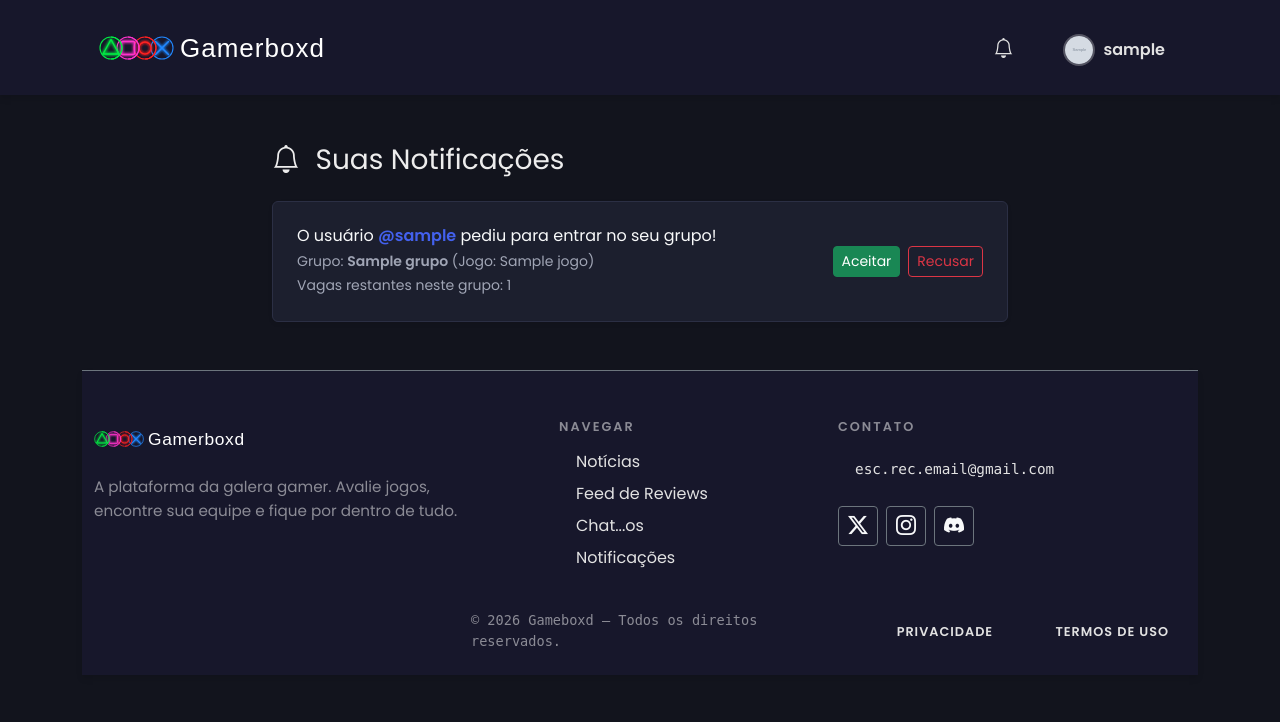
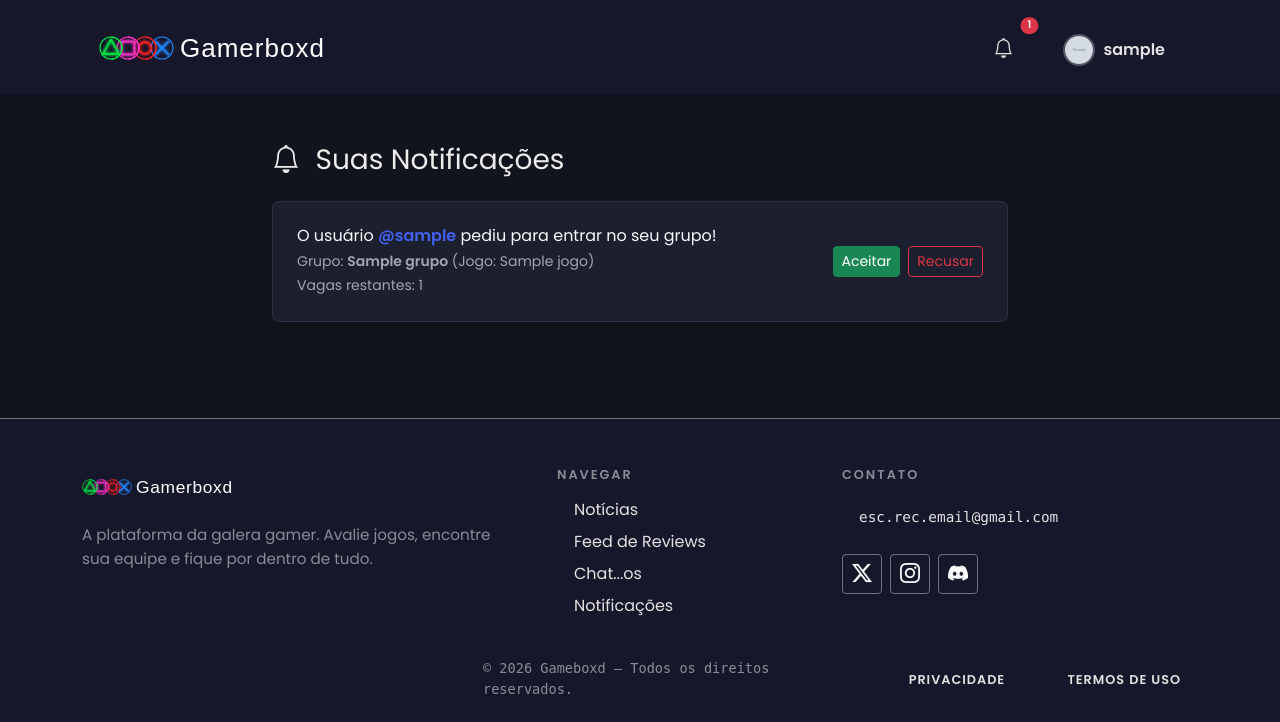
Before and after one commit to David-DEV2005/Gameboxd-Projeto-de-Desenvolvimento-Web-2, a Django app: page /notificacoes/ in a window 1280 px wide. Shown: the top 722 px of the page. Run offline with Django 5.2, Linux system fonts and the light colour scheme; a user stored in the database is signed in; tables that the repository leaves empty hold one stand-in row (values such as "Sample post"); grey boxes marked "Sample" are stand-in pictures.

Commit message:
Alerta de notificação e histórico de notificações
Ao chegar notificação aparecerá o ícone de alerta e quantas notificações chegaram, e haverá histórico guardando as notificações recebidas.

```diff
--- a/core/settings.py
+++ b/core/settings.py
@@ -69,6 +69,7 @@ TEMPLATES = [
                 'django.template.context_processors.request',
                 'django.contrib.auth.context_processors.auth',
                 'django.contrib.messages.context_processors.messages',
+                'lobby.context_processors.notificacoes',
             ],
         },
     },
--- /dev/null
+++ b/lobby/context_processors.py
@@ -0,0 +1,10 @@
+from .models import SolicitacaoGrupo
+
+def notificacoes(request):
+    if request.user.is_authenticated:
+        total = SolicitacaoGrupo.objects.filter(
+            grupo__lider=request.user,
+            status='Pendente'
+        ).count()
+        return {'total_notificacoes': total}
+    return {'total_notificacoes': 0}
--- a/lobby/templates/lobby/base.html
+++ b/lobby/templates/lobby/base.html
@@ -24,8 +24,13 @@
 
                     {% if user.is_authenticated %}
                         <li class="nav-item me-3 mt-1">
-                            <a class="nav-link nav-offwhite hover-neon-white fw-bold" href="{% url 'painel_notificacoes' %}">
+                            <a class="nav-link nav-offwhite hover-neon-white fw-bold position-relative" href="{% url 'painel_notificacoes' %}">
                                 <i class="bi bi-bell fs-5"></i>
+                                {% if total_notificacoes > 0 %}
+                                    <span class="position-absolute top-0 start-100 translate-middle badge rounded-pill bg-danger" style="font-size: 0.65rem;">
+                                        {{ total_notificacoes }}
+                                    </span>
+                                {% endif %}
                             </a>
                         </li>
 
--- a/lobby/templates/lobby/notify.html
+++ b/lobby/templates/lobby/notify.html
@@ -5,7 +5,7 @@
         <h3 class="mb-4"><i class="bi bi-bell me-2"></i> Suas Notificações</h3>
 
         {% if solicitacoes %}
-            <div class="list-group shadow-sm">
+            <div class="list-group shadow-sm mb-5">
                 {% for req in solicitacoes %}
                     <div class="list-group-item d-flex justify-content-between align-items-center p-4">
                         <div>
@@ -17,7 +17,7 @@
                             </small>
                             <br>
                             <small class="text-muted">
-                                Vagas restantes neste grupo: {{ req.grupo.vagas_disponiveis }}
+                                Vagas restantes: {{ req.grupo.vagas_disponiveis }}
                             </small>
                         </div>
 
@@ -36,9 +36,33 @@
                 {% endfor %}
             </div>
         {% else %}
-            <div class="alert alert-light text-center p-5 shadow-sm">
+            <div class="alert alert-light text-center p-4 shadow-sm mb-5">
                 <h5 class="text-muted mb-0">Você não tem novas solicitações no momento.</h5>
             </div>
         {% endif %}
+
+        {% if historico %}
+            <h5 class="mb-3 text-muted"><i class="bi bi-clock-history me-2"></i> Histórico</h5>
+            <div class="list-group shadow-sm">
+                {% for req in historico %}
+                    <div class="list-group-item p-3 d-flex justify-content-between align-items-center">
+                        <div>
+                            <h6 class="mb-1">
+                                <strong class="text-primary">@{{ req.usuario.username }}</strong>
+                                solicitou entrada em <strong>{{ req.grupo.nome }}</strong>
+                            </h6>
+                            <small class="text-muted">{{ req.data_solicitacao|date:"d/m/Y H:i" }}</small>
+                        </div>
+                        {% if req.status == 'Aprovada' %}
+                            <span class="badge bg-success">Aprovada</span>
+                        {% else %}
+                            <span class="badge bg-danger">Rejeitada</span>
+                        {% endif %}
+                    </div>
+                {% endfor %}
+            </div>
+        {% endif %}
+
+    </div>
 </div>
 {% endblock %}
--- a/lobby/views.py
+++ b/lobby/views.py
@@ -309,16 +309,18 @@ def sair_do_grupo(request, grupo_id):
 
 @login_required
 def painel_notificacoes(request):
-    meus_grupos = Grupo.objects.filter(lider=request.user)
-
-    solicitacoes_pendentes = SolicitacaoGrupo.objects.filter(
-        grupo__in=meus_grupos,
+    pendentes = SolicitacaoGrupo.objects.filter(
+        grupo__lider=request.user,
         status='Pendente'
-    ).order_by('-data_solicitacao')
+    )
+    historico = SolicitacaoGrupo.objects.filter(
+        grupo__lider=request.user,
+        status__in=['Aprovada', 'Rejeitada']
+    ).order_by('-data_solicitacao')[:20]
 
     return render(request, 'lobby/notify.html', {
-        'solicitacoes': solicitacoes_pendentes,
-        'meus_grupos': meus_grupos
+        'solicitacoes': pendentes,
+        'historico': historico
     })
 
 
```
